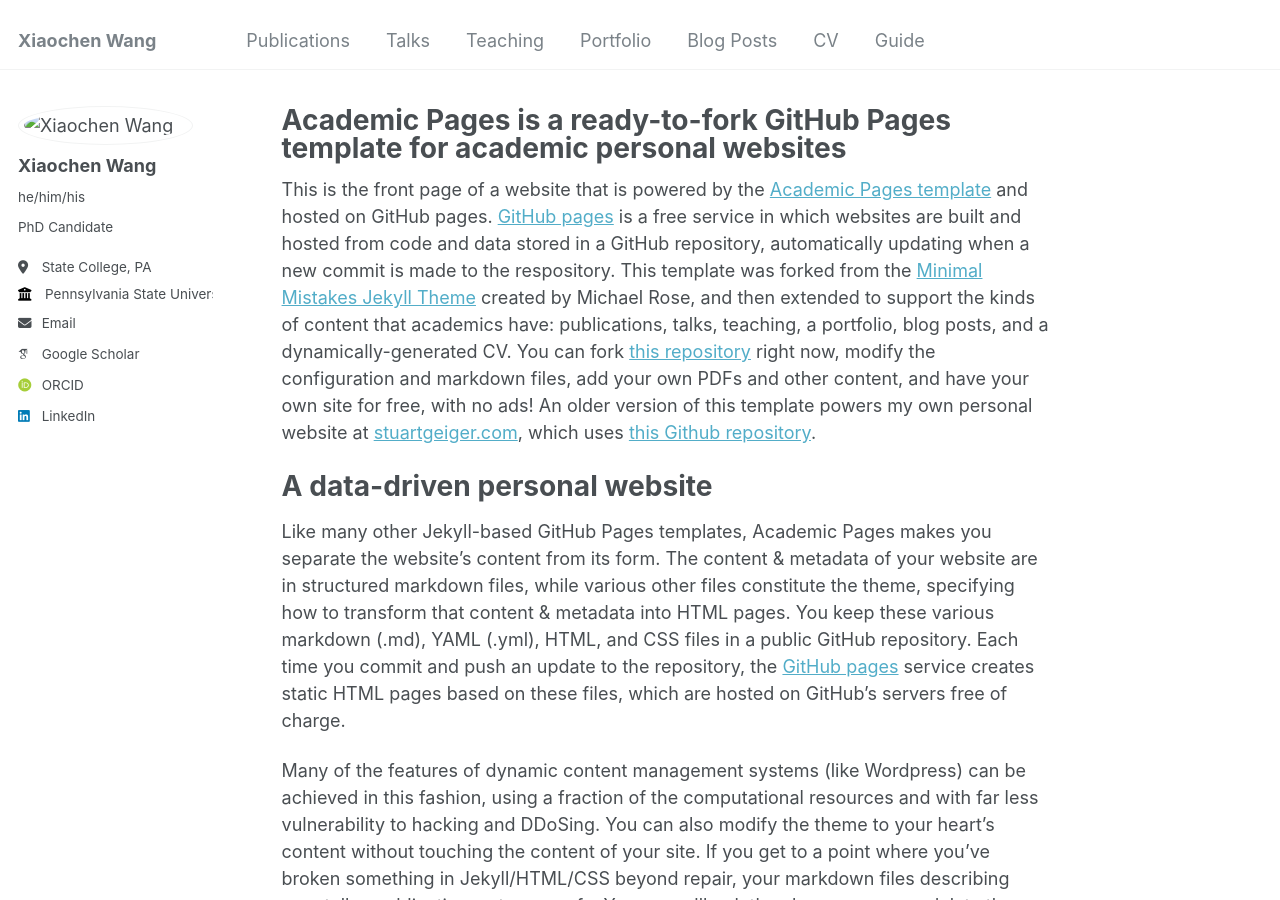
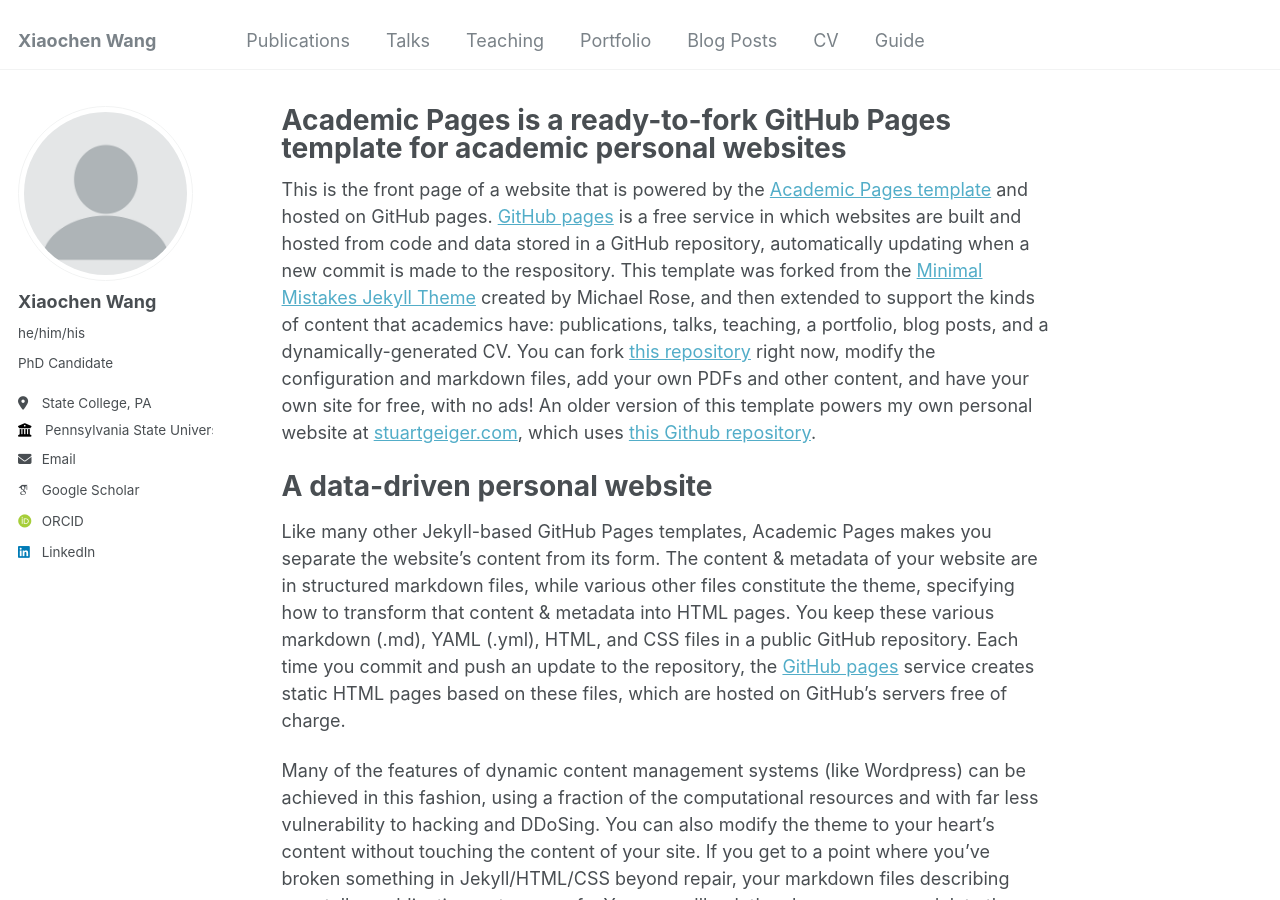
Before and after one commit to XiaochenWang-PSU/XiaochenWang-PSU.github.io, a Jekyll site: the page built from _pages/about.md, in a window 1280 px wide and 900 px high. Built offline with Jekyll 4.4.1, drawn with Linux system fonts in a browser that asks for light colours; some web fonts are replaced.

Commit message:
Update _config.yml

```diff
--- a/_config.yml
+++ b/_config.yml
@@ -21,7 +21,7 @@ repository               : "academicpages/academicpages.github.io"
 #               Additional customization can be done by editing /_includes/author-profile.html
 author:
   # Biographic information
-  avatar           : "images/avator.jpg"
+  avatar           : "profile.png"
   name             : "Xiaochen Wang"
   pronouns         : "he/him/his"
   bio              : "PhD Candidate"
```
